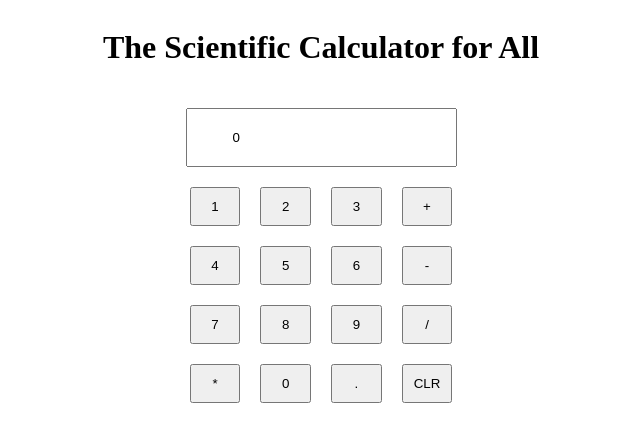
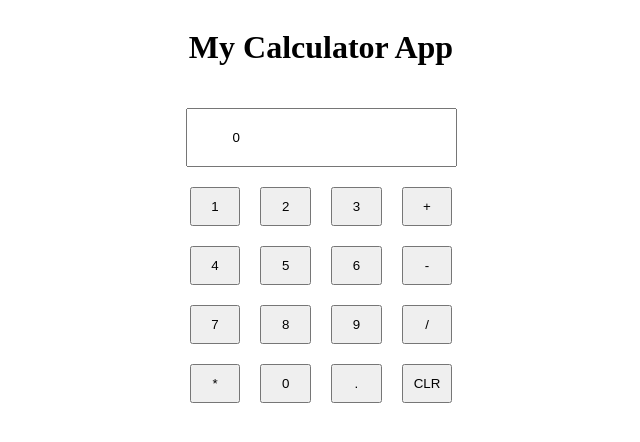
Before and after one commit to Tiisu/Javascript-Projects, a plain HTML site: page Calculator/index.html in a window 1280 px wide. Shown: the whole page, without its empty margins (319-959 px from the left). Drawn offline with Linux system fonts and the light colour scheme.

Commit message:
Made an update

```diff
--- a/Calculator/index.html
+++ b/Calculator/index.html
@@ -8,7 +8,7 @@
 </head>
 <body>
     <div class="hero">
-        <h1>The Scientific Calculator for All</h1>
+        <h1>My Calculator App</h1>
         <div class="calculator">
             <input type="text" class="display" id="display" value="0" readonly>
         </div>
```
